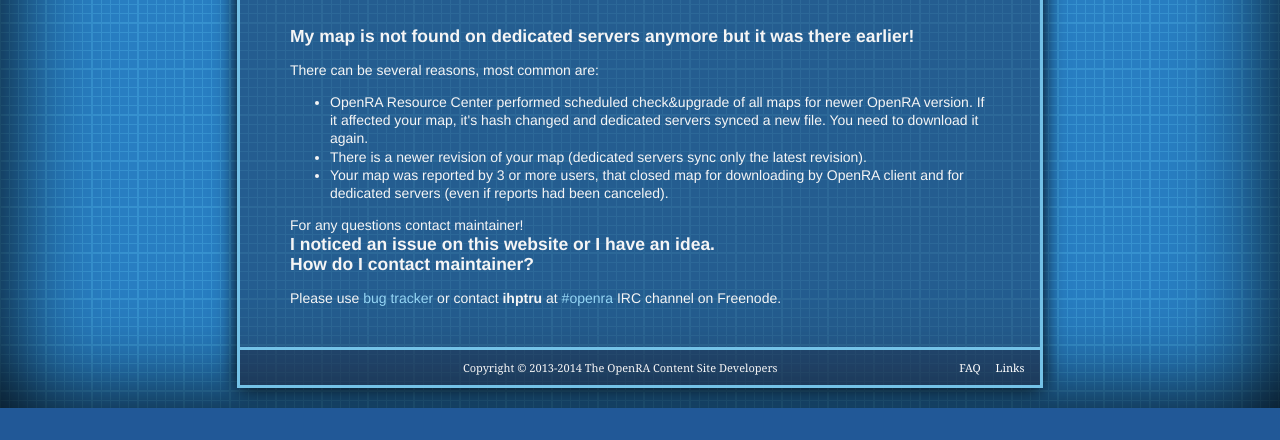
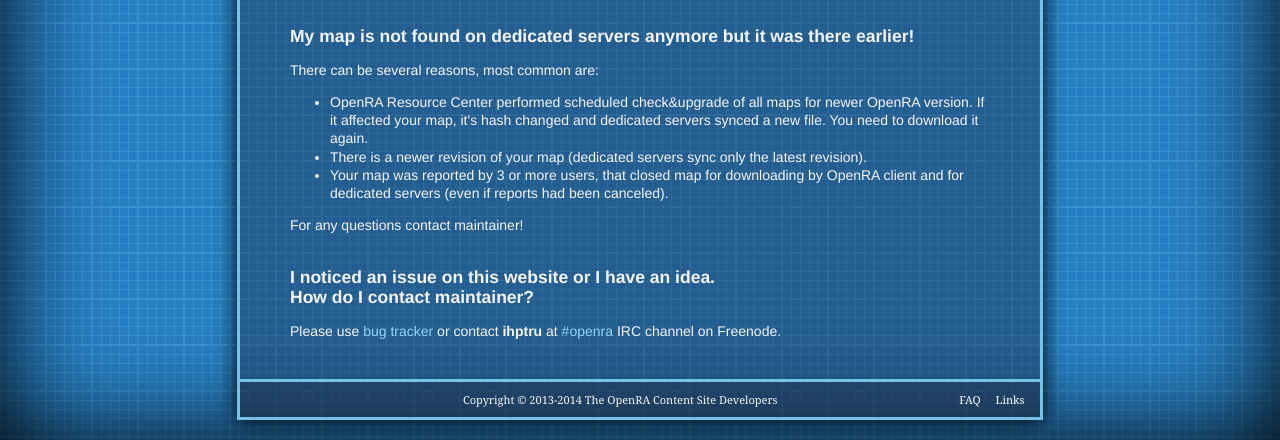
Before and after one commit to OpenRA/OpenRA-Resources, a Django app: page /faq/ in a window 1280 px wide. Shown: the part 943-1383 px from the top of the page. Before the commit the page ends 1351 px from the top, so only its background shows below. Run offline with Django 3.2, Linux system fonts and the light colour scheme; parts of the project's set-up code (start-up, migrations or seed data) failed here and were passed over; some libraries are stand-ins or nearby versions.

Commit message:
little correction

```diff
--- a/openraData/static/style.css
+++ b/openraData/static/style.css
@@ -437,7 +437,7 @@ table tr td {
   margin: 0px 0px 0px 0px;
   padding-bottom: 5px;
   padding-top: 5px;
-  text-align: lef80t;
+  text-align: left;
 }
 
 #nav li li:hover {
--- a/openraData/templates/faq.html
+++ b/openraData/templates/faq.html
@@ -52,7 +52,8 @@
                 <li>There is a newer revision of your map (dedicated servers sync only the latest revision).</li>
                 <li>Your map was reported by 3 or more users, that closed map for downloading by OpenRA client and for dedicated servers (even if reports had been canceled).</li>
             </ul>
-            For any questions contact maintainer!
+            <p>For any questions contact maintainer!
+            </p>
 
             <br />
             <h3>I noticed an issue on this website or I have an idea.<br />
```
